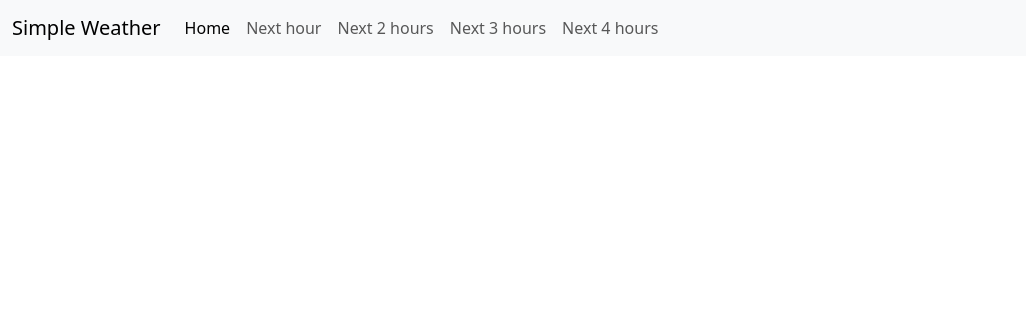
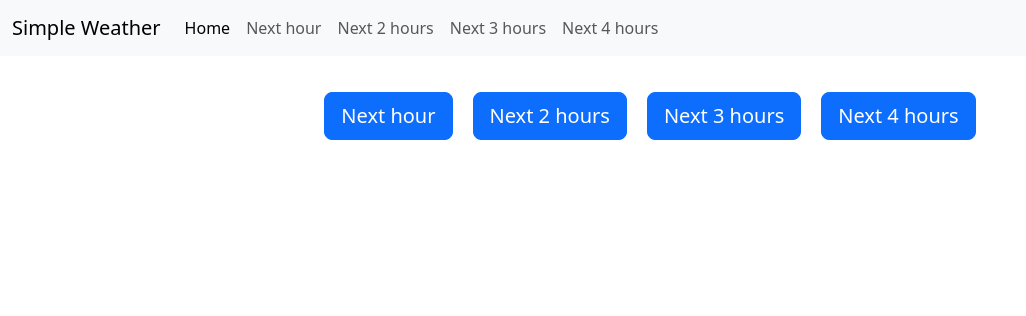
Before and after one commit to Lo10Th/Simple-Weather, a Flask app: page / in a window 1280 px wide. Shown: the top 316 px of the page, without its empty margins (0-1026 px from the left). Run offline with Flask 3, Linux system fonts and the light colour scheme.

Commit message:
fixed css: desktop version

```diff
--- a/static/css/main.css
+++ b/static/css/main.css
@@ -1,6 +1,11 @@
 .container {
     display: grid;
     place-items: center;
+}
+
+.btn-margin {
+    margin-top: 20px;
+    margin-left: 20px;
 }
 
 @media (max-width: 768px) {
@@ -11,6 +16,7 @@
 
     .btn-margin {
         margin-top: 10px;
+        margin-left: 10px;
     }
 }
 
--- a/templates/index.html
+++ b/templates/index.html
@@ -38,10 +38,10 @@
     </nav>
     <div class="container mt-3">
         <div class="d-lg-flex justify-content-between">
-            <button type="button" onclick="window.location.href = '/1';" class="btn btn-primary btn-lg btn-block mb-2 d-block d-lg-none">Next hour</button>
-            <button type="button" onclick="window.location.href = '/2';" class="btn btn-primary btn-lg btn-block mb-2 d-block d-lg-none">Next 2 hours</button>
-            <button type="button" onclick="window.location.href = '/3';" class="btn btn-primary btn-lg btn-block mb-2 d-block d-lg-none">Next 3 hours</button>
-            <button type="button" onclick="window.location.href = '/4';" class="btn btn-primary btn-lg btn-block mb-2 d-block d-lg-none">Next 4 hours</button>
+            <button type="button" onclick="window.location.href = '/1';" class="btn btn-primary btn-lg btn-block mb-2 d-block btn-margin">Next hour</button>
+            <button type="button" onclick="window.location.href = '/2';" class="btn btn-primary btn-lg btn-block mb-2 d-block btn-margin">Next 2 hours</button>
+            <button type="button" onclick="window.location.href = '/3';" class="btn btn-primary btn-lg btn-block mb-2 d-block btn-margin">Next 3 hours</button>
+            <button type="button" onclick="window.location.href = '/4';" class="btn btn-primary btn-lg btn-block mb-2 d-block btn-margin">Next 4 hours</button>
         </div>
     </div>
 </body>
```
